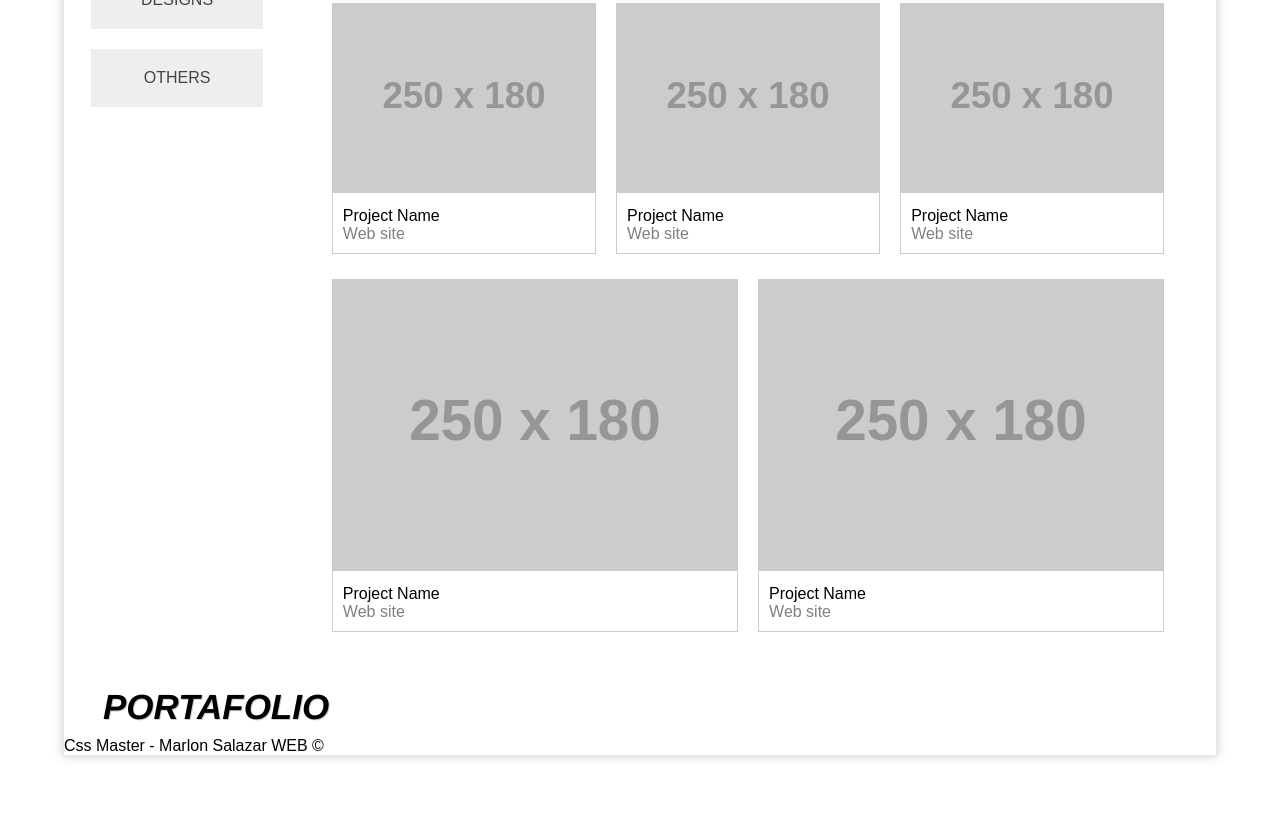
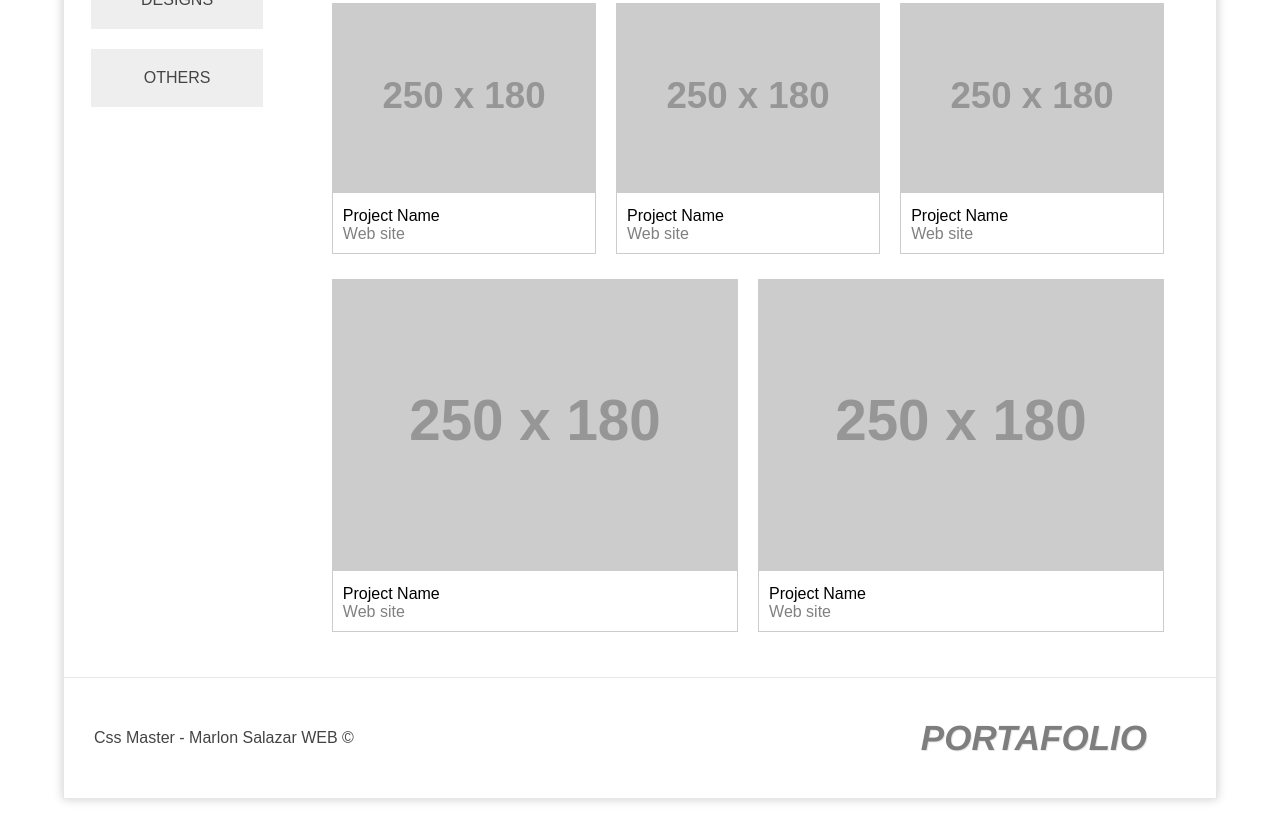
Before and after one commit to marlonsalazarg/homepage-design-fg, a plain HTML site: page index.html in a window 1280 px wide. Shown: the part 455-1294 px from the top of the page. Before the commit the page ends 1251 px from the top, so only its background shows below. Drawn offline with Linux system fonts and the light colour scheme; placeholder pictures from the web are drawn by us.

Commit message:
add: css footer

```diff
--- a/style.css
+++ b/style.css
@@ -163,3 +163,29 @@
   background: #444;
   color: #eee;
 }
+
+/* Footer */
+.footer{
+  display: flex;
+  flex-flow: row wrap;
+  justify-content: flex-start;
+  border-top: 1px solid rgba(225,225,226,0.8);
+  height: 120px;
+  align-items: center;
+}
+
+.footer .logo{
+  opacity: 0.5;
+  flex-basis: auto;
+  flex-grow: 1;
+  order: 2;
+  text-align: right;
+  margin-right: 59px;
+}
+
+.footer .info{
+  flex-grow: 1;
+  order: 1;
+  margin-left: 30px;
+  color: #444;
+}
```
